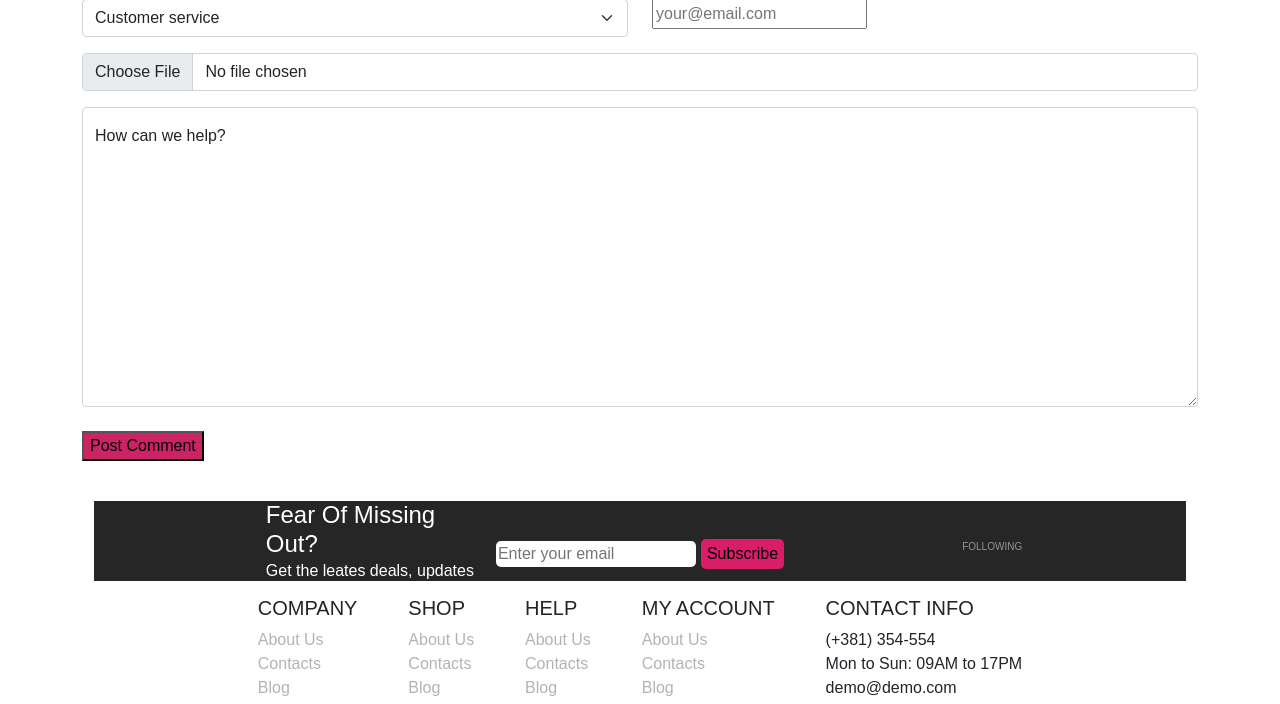
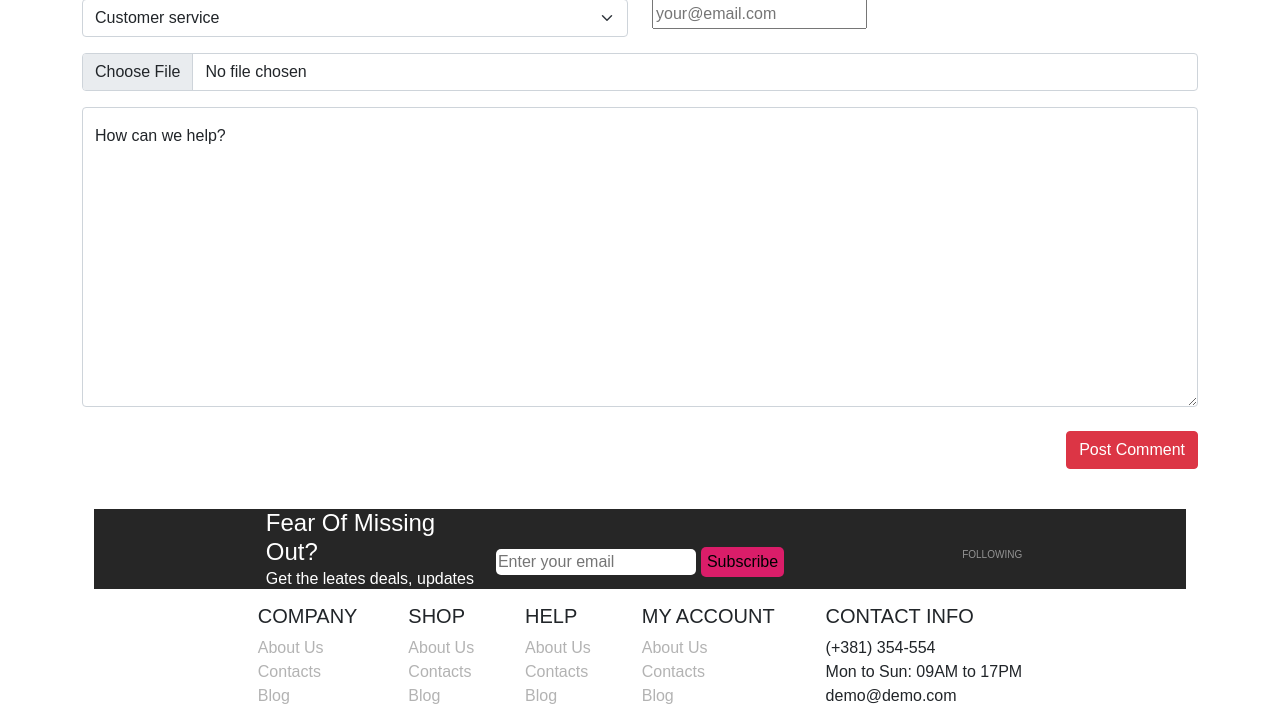
Before and after one commit to 53-2018/itshop, a PHP site: page /contact.php in a window 1280 px wide. Shown: the part 896-1600 px from the top of the page. Run offline with PHP 8.4, Linux system fonts and the light colour scheme.

Commit message:
contact page completed

```diff
--- a/contact.php
+++ b/contact.php
@@ -37,12 +37,12 @@
     <label for="floatingTextarea2">How can we help?</label>
   </div>
 
-  <div class="dugme mt-4">
+  <div class="btn-post-comment mt-4">
 
     <p style="color: red;" id="comment_error"></p>
     <p style="color: red;" id="comment_error_email"></p>
 
-    <input class="btncolor" type="submit" name="commit" value="Post Comment"onclick="return check()">
+    <input id="btn-post-comment" class="btn btn-danger" type="submit" name="commit" value="Post Comment"onclick="return check()" >
 
   </div>
     </form>
--- a/style.css
+++ b/style.css
@@ -256,15 +256,10 @@ width: 100px;
 .contactsection{
     margin-top: 50px;
 }
-#btn{
-    background-color: rgb(204, 35, 100);
-    margin-left: 85%;
-    padding: 8px;
-    color: white;
+.btn-post-comment{
+    text-align: right;
 }
-.btncolor{
-    background-color: rgb(204, 35, 100);
-}
+
 
 /*SHOP PAGE*/
 
--- a/validation.js
+++ b/validation.js
@@ -5,7 +5,7 @@
 function check(){
     var x = document.getElementById('comment_box').value
     debugger;
-    if (x == null || x == "") {
+    if (x == null || x == "" ) {
       document.getElementById('comment_error').innerHTML = "Message box must be filled";
     return false
     }
```
